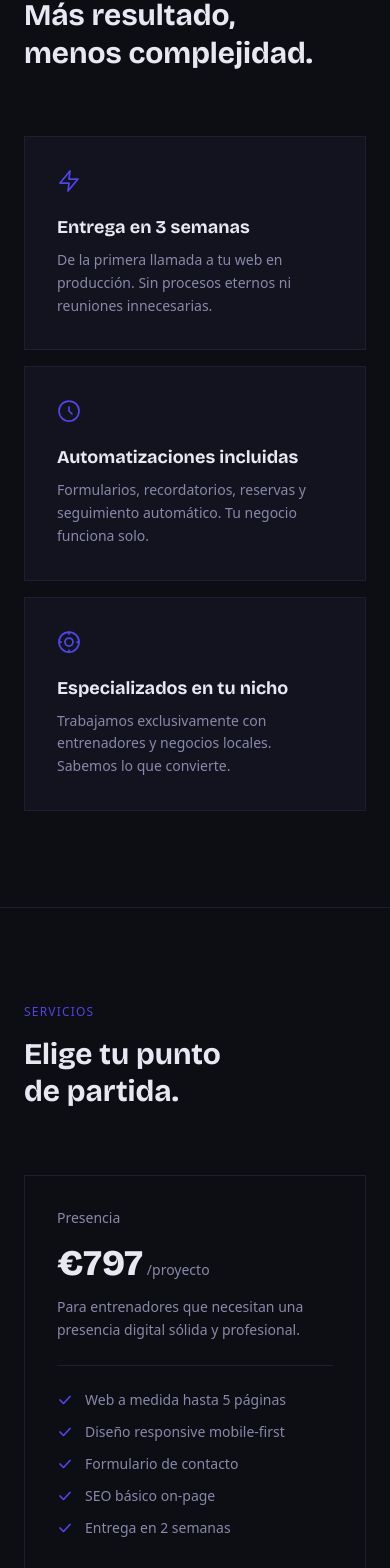
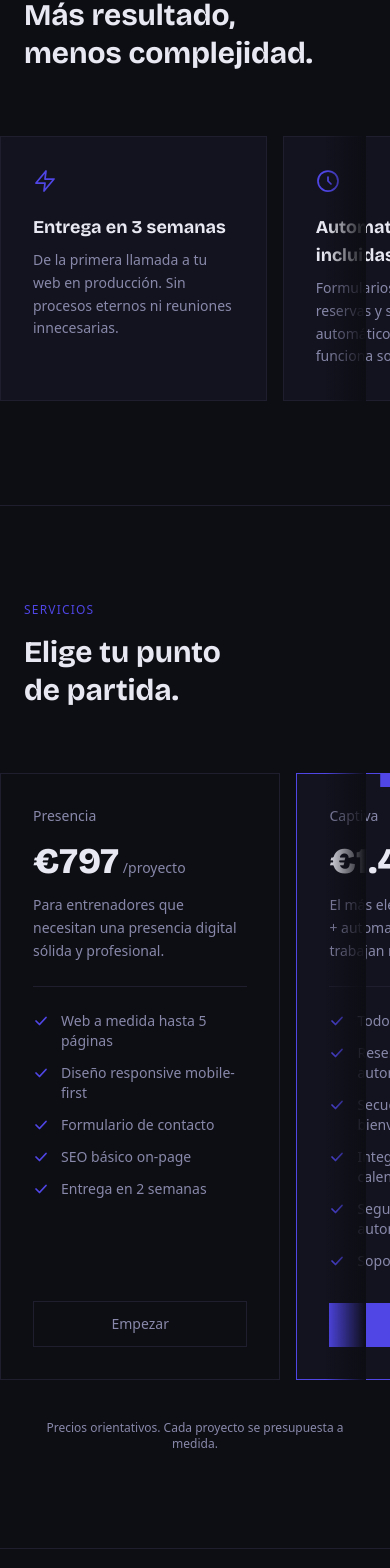
Before and after one commit to Ricardo2325/captiva, a Next.js app: page / in a window 390 px wide. Shown: the part 976-2544 px from the top of the page. Built offline with nearby package versions, Linux system fonts and the light colour scheme.

Commit message:
feat: horizontal scroll peek on mobile + Ver más in Portfolio

```diff
--- a/src/app/globals.css
+++ b/src/app/globals.css
@@ -50,3 +50,12 @@ body {
 ::-webkit-scrollbar-thumb:hover {
   background: #4f46e5;
 }
+
+/* Horizontal scroll containers — hide scrollbar but keep scroll */
+.scrollbar-hide {
+  -ms-overflow-style: none;
+  scrollbar-width: none;
+}
+.scrollbar-hide::-webkit-scrollbar {
+  display: none;
+}
--- a/src/components/Portfolio.tsx
+++ b/src/components/Portfolio.tsx
@@ -1,12 +1,16 @@
 'use client';
 
+import { useState } from 'react';
 import Link from 'next/link';
-import { motion } from 'framer-motion';
+import { motion, AnimatePresence } from 'framer-motion';
 import projects from '@/data/projects';
 
 const ease = [0.22, 1, 0.36, 1] as const;
+const MOBILE_INITIAL = 4;
 
 export default function Portfolio() {
+  const [showAll, setShowAll] = useState(false);
+
   return (
     <section id="portfolio" className="px-6 md:px-12 py-24 md:py-32" style={{ borderTop: '1px solid #1e1e2e' }}>
       <div className="max-w-6xl mx-auto">
@@ -30,18 +34,20 @@ export default function Portfolio() {
           </h2>
         </motion.div>
 
-        {/* Grid */}
+        {/* Grid — 4 items on mobile with Ver más, all on desktop */}
         <div className="grid grid-cols-2 md:grid-cols-4 gap-3 md:gap-4">
-          {projects.map((project, i) => (
+          {projects.map((project, i) => {
+            const hiddenOnMobile = i >= MOBILE_INITIAL && !showAll;
+            return (
               <motion.div
                 key={project.name}
                 initial={{ opacity: 0, y: 24 }}
                 whileInView={{ opacity: 1, y: 0 }}
                 viewport={{ once: true, margin: '-40px' }}
-              transition={{ duration: 0.5, delay: i * 0.06, ease }}
+                transition={{ duration: 0.5, delay: (i % 4) * 0.06, ease }}
+                className={hiddenOnMobile ? 'hidden md:block' : ''}
               >
                 <Link href={`/proyecto/${project.slug}`} className="group block">
-                {/* Gradient image */}
                   <div className="relative aspect-[4/3] overflow-hidden mb-3">
                     <div className="absolute inset-0" style={{ background: project.gradient }} />
                     <motion.div
@@ -59,7 +65,6 @@ export default function Portfolio() {
                       </span>
                     </motion.div>
                   </div>
-                {/* Info */}
                   <p
                     className="font-display font-semibold text-sm mb-1 group-hover:text-accent transition-colors duration-200"
                     style={{ color: '#e8e8f2' }}
@@ -71,8 +76,30 @@ export default function Portfolio() {
                   </p>
                 </Link>
               </motion.div>
-          ))}
+            );
+          })}
         </div>
+
+        {/* Ver más — mobile only */}
+        {!showAll && (
+          <div className="mt-8 flex justify-center md:hidden">
+            <motion.button
+              initial={{ opacity: 0 }}
+              whileInView={{ opacity: 1 }}
+              viewport={{ once: true }}
+              onClick={() => setShowAll(true)}
+              className="flex items-center gap-2 px-6 py-3 text-sm font-medium transition-all duration-200"
+              style={{ border: '1px solid #1e1e2e', color: '#8888aa' }}
+              whileHover={{ borderColor: '#4f46e5' }}
+            >
+              Ver los 8 proyectos
+              <svg width="14" height="14" viewBox="0 0 14 14" fill="none" stroke="currentColor" strokeWidth="1.75" strokeLinecap="round">
+                <path d="M7 2v10M2 7l5 5 5-5" />
+              </svg>
+            </motion.button>
+          </div>
+        )}
+
       </div>
     </section>
   );
--- a/src/components/Process.tsx
+++ b/src/components/Process.tsx
@@ -69,22 +69,23 @@ export default function Process() {
           </h2>
         </motion.div>
 
-        {/* Steps grid */}
+        {/* Steps — horizontal scroll mobile, grid desktop */}
+        <div className="relative">
         <motion.div
           variants={containerVariants}
           initial="hidden"
           whileInView="visible"
           viewport={{ once: true, margin: '-80px' }}
-          className="grid grid-cols-1 sm:grid-cols-2 md:grid-cols-4 gap-px"
-          style={{ backgroundColor: '#1e1e2e' }}
+          className="flex gap-4 overflow-x-auto snap-x snap-mandatory scrollbar-hide -mx-6 px-6 pb-2 md:mx-0 md:px-0 md:pb-0 md:grid md:grid-cols-4 md:gap-px md:overflow-visible"
+          style={{ '--md-bg': '#1e1e2e' } as React.CSSProperties}
         >
           {steps.map((step) => (
             <motion.div
               key={step.num}
               variants={itemVariants}
               whileHover={{ borderColor: '#4f46e5' }}
-              className="flex flex-col p-8 gap-4"
-              style={{ backgroundColor: '#0d0d14', border: '1px solid transparent' }}
+              className="min-w-[72%] snap-start flex flex-col p-8 gap-4 md:min-w-0"
+              style={{ backgroundColor: '#0d0d14', border: '1px solid #1e1e2e' }}
             >
               {/* Number */}
               <span
@@ -109,6 +110,9 @@ export default function Process() {
             </motion.div>
           ))}
         </motion.div>
+        <div className="pointer-events-none absolute right-0 top-0 bottom-2 w-10 md:hidden"
+          style={{ background: 'linear-gradient(to left, #0d0d14, transparent)' }} />
+        </div>
 
       </div>
     </section>
--- a/src/components/Services.tsx
+++ b/src/components/Services.tsx
@@ -76,8 +76,9 @@ export default function Services() {
           </h2>
         </motion.div>
 
-        {/* Cards */}
-        <div className="grid grid-cols-1 md:grid-cols-3 gap-4 items-stretch">
+        {/* Cards — horizontal scroll on mobile */}
+        <div className="relative">
+        <div className="flex gap-4 overflow-x-auto snap-x snap-mandatory scrollbar-hide -mx-6 px-6 pb-2 md:mx-0 md:px-0 md:pb-0 md:grid md:grid-cols-3 md:overflow-visible md:items-stretch">
           {plans.map((plan, i) => (
             <motion.div
               key={plan.name}
@@ -86,7 +87,7 @@ export default function Services() {
               viewport={{ once: true, margin: '-60px' }}
               transition={{ duration: 0.6, delay: i * 0.1, ease }}
               whileHover={{ y: -8, borderColor: '#4f46e5' }}
-              className="relative flex flex-col p-8 h-full"
+              className="min-w-[82%] snap-start relative flex flex-col p-8 md:min-w-0"
               style={{
                 backgroundColor: plan.featured ? '#13131f' : '#0d0d14',
                 border: plan.featured ? '1px solid #4f46e5' : '1px solid #1e1e2e',
@@ -177,6 +178,9 @@ export default function Services() {
             </motion.div>
           ))}
         </div>
+        <div className="pointer-events-none absolute right-0 top-0 bottom-2 w-10 md:hidden"
+          style={{ background: 'linear-gradient(to left, #0d0d14, transparent)' }} />
+        </div>
 
         {/* Footnote */}
         <motion.p
--- a/src/components/Testimonials.tsx
+++ b/src/components/Testimonials.tsx
@@ -65,12 +65,13 @@ export default function Testimonials() {
           </h2>
         </motion.div>
 
+        <div className="relative">
         <motion.div
           variants={containerVariants}
           initial="hidden"
           whileInView="visible"
           viewport={{ once: true, margin: '-80px' }}
-          className="grid grid-cols-1 md:grid-cols-3 gap-4"
+          className="flex gap-4 overflow-x-auto snap-x snap-mandatory scrollbar-hide -mx-6 px-6 pb-2 md:mx-0 md:px-0 md:pb-0 md:grid md:grid-cols-3 md:overflow-visible"
         >
           {testimonials.map((t) => (
             <motion.div
@@ -78,7 +79,7 @@ export default function Testimonials() {
               variants={itemVariants}
               whileHover={{ y: -6, borderColor: '#4f46e5' }}
               transition={{ duration: 0.2 }}
-              className="flex flex-col justify-between p-8 gap-8"
+              className="min-w-[85%] snap-start flex flex-col justify-between p-8 gap-8 md:min-w-0"
               style={{ backgroundColor: '#13131f', border: '1px solid #1e1e2e' }}
             >
               <p className="text-base leading-relaxed" style={{ color: '#e8e8f2' }}>
@@ -107,6 +108,9 @@ export default function Testimonials() {
             </motion.div>
           ))}
         </motion.div>
+        <div className="pointer-events-none absolute right-0 top-0 bottom-2 w-10 md:hidden"
+          style={{ background: 'linear-gradient(to left, #0d0d14, transparent)' }} />
+        </div>
 
       </div>
     </section>
--- a/src/components/ValueProps.tsx
+++ b/src/components/ValueProps.tsx
@@ -78,13 +78,14 @@ export default function ValueProps() {
           </h2>
         </motion.div>
 
-        {/* Grid */}
+        {/* Grid — horizontal scroll on mobile, grid on desktop */}
+        <div className="relative">
           <motion.div
             variants={containerVariants}
             initial="hidden"
             whileInView="visible"
             viewport={{ once: true, margin: '-80px' }}
-          className="grid grid-cols-1 md:grid-cols-3 gap-4"
+            className="flex gap-4 overflow-x-auto snap-x snap-mandatory scrollbar-hide -mx-6 px-6 pb-2 md:mx-0 md:px-0 md:pb-0 md:grid md:grid-cols-3 md:overflow-visible"
           >
           {items.map((item) => (
             <motion.div
@@ -92,7 +93,7 @@ export default function ValueProps() {
               variants={itemVariants}
               whileHover={{ borderColor: '#4f46e5' }}
               transition={{ duration: 0.2 }}
-              className="flex flex-col gap-5 p-8 md:p-10 cursor-default"
+              className="min-w-[78%] snap-start flex flex-col gap-5 p-8 cursor-default md:min-w-0"
               style={{ backgroundColor: '#13131f', border: '1px solid #1e1e2e' }}
             >
               <div style={{ color: '#4f46e5' }}>{item.icon}</div>
@@ -110,6 +111,10 @@ export default function ValueProps() {
             </motion.div>
           ))}
           </motion.div>
+          {/* Fade hint right edge — mobile only */}
+          <div className="pointer-events-none absolute right-0 top-0 bottom-2 w-10 md:hidden"
+            style={{ background: 'linear-gradient(to left, #0d0d14, transparent)' }} />
+        </div>
 
       </div>
     </section>
```
Also changed, not shown: 1 other file (tests, documents, lock files or other folders). Lines whose indentation alone changed are shown as unchanged.
